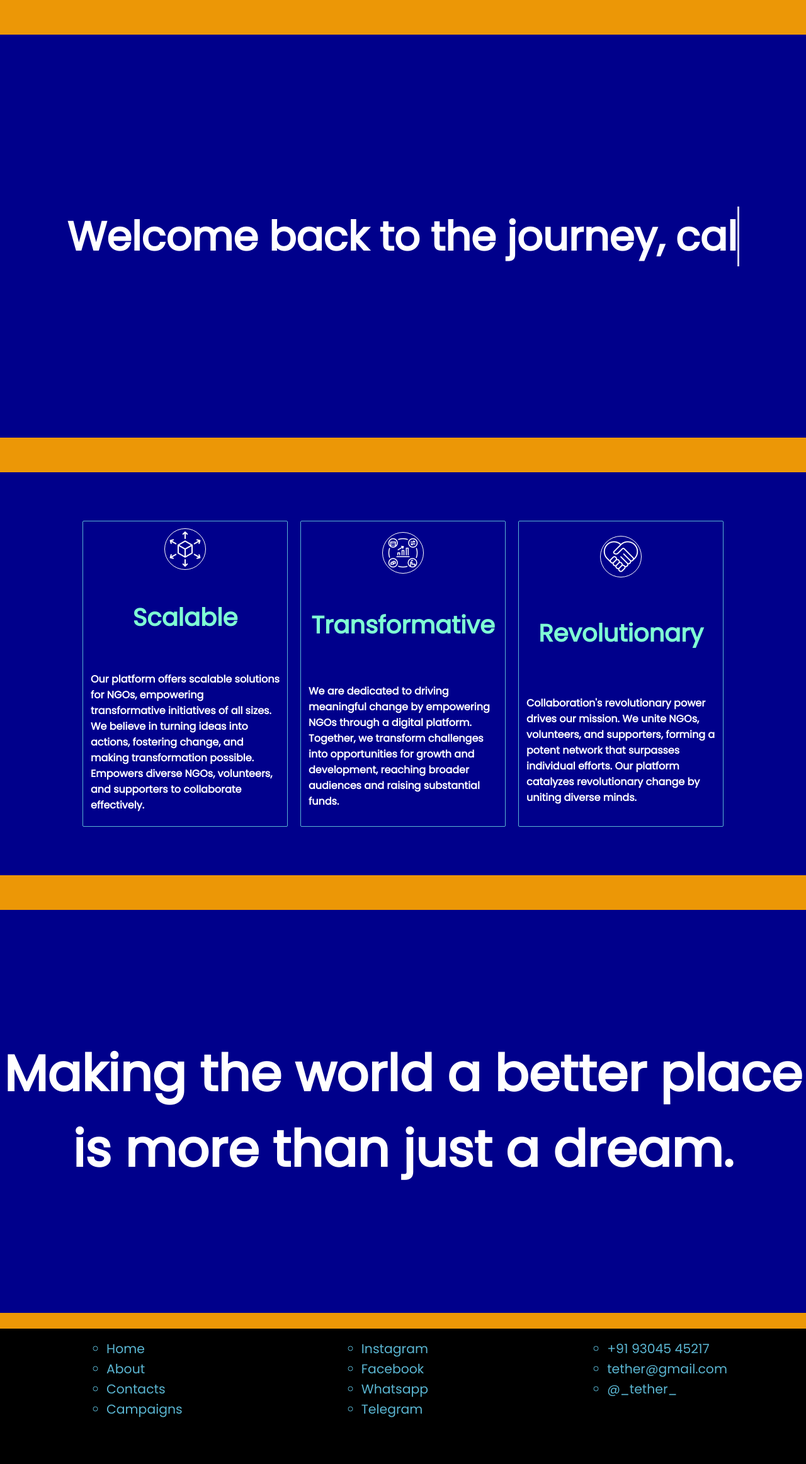
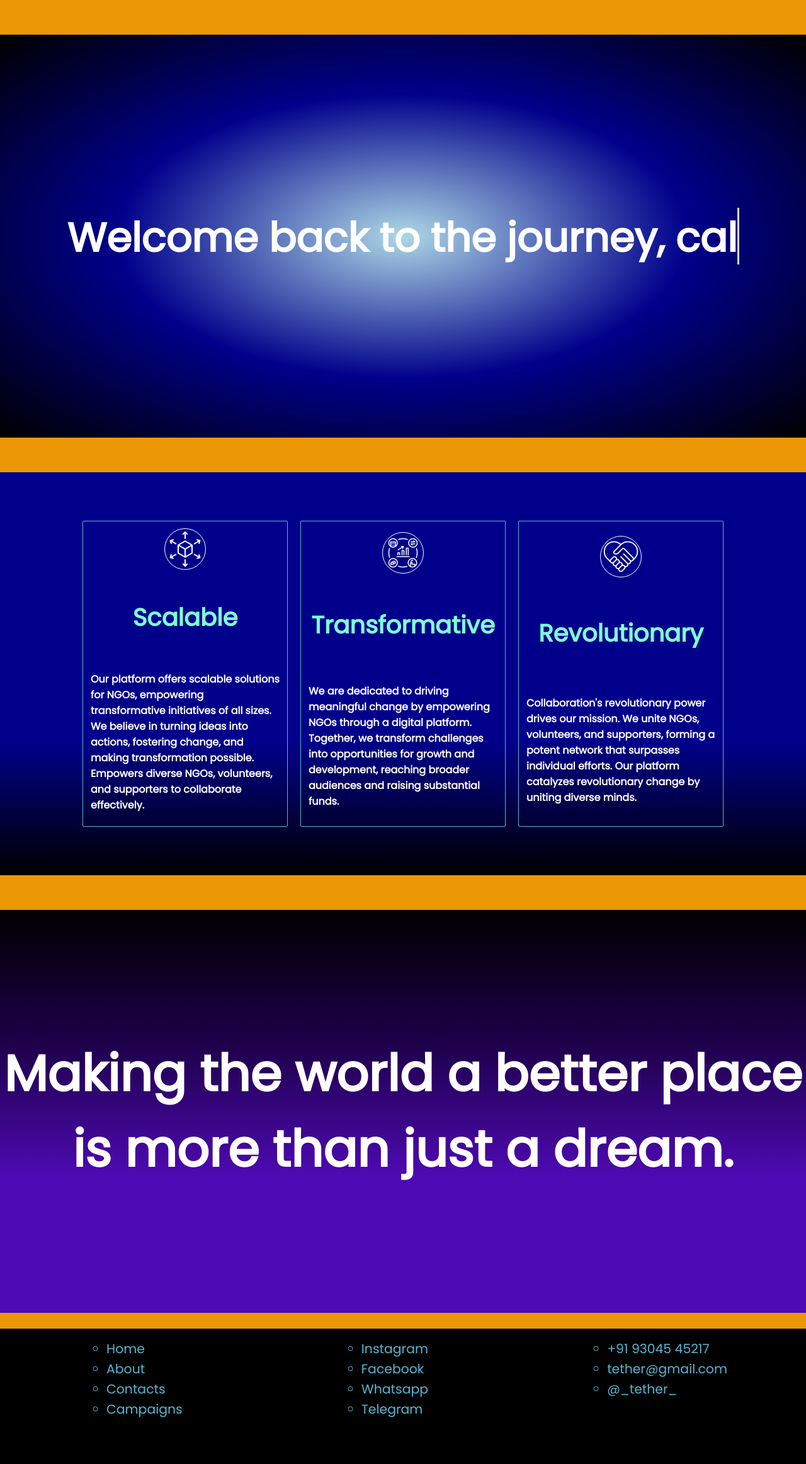
Before and after one commit to DominicCloud/Tether-by-CommunityConnect, a Django app: page / in a window 1280 px wide. Shown: the top 2325 px of the page at 63% size. Run offline with Django 4.2, Linux system fonts and the light colour scheme; a user stored in the database is signed in; data comes from the database, SQL or seed files in the repository; both versions use the stored data as it was after the commit.

Commit message:
Done
Full Project Implemented

```diff
--- a/static/create.css
+++ b/static/create.css
@@ -1,31 +1,13 @@
-.login-page{
-    padding:0;
-    margin: 0;
-    height: 100vh;
-    /* width: 100%; */
-    color: white;
-    /* border: 1px solid cyan; */
-    font-family: 'Poppins', sans-serif;
-    font-size: var(--root-font-size);
-    background-color: black;
-    display:flex;
-    align-items: center;
-    justify-content: center;
+.introductory-img h1{
+    background-image: linear-gradient(to right, rgba(0,0,0,0.2), rgba(0,0,0,0.5), rgba(0,0,0,0.7),rgba(0,0,0,0.7), rgba(0,0,0,0.5), rgba(0,0,0,0.2));
 }
-/* .form-container form{
-    border: 2px solid red;
-    border: 2px solid transparent;
-    background-color: var(--gray);
-    padding: 10px;
-    margin: 10px;
-    border-radius: 10px;
-
-    transition: border 0.3s ease-in;
-} */
 .form-container{
     display: flex;
     justify-content: center;
     align-items: center;
+    background-color: rgb(18, 18, 18);
+    border-bottom: 2px solid var(--blue);
+    padding: 20px 0px 20px 0px;
 }
 
 .form-container form{
--- a/static/display.css
+++ b/static/display.css
@@ -1,27 +1,45 @@
+/* body{
+    display: flex;
+    flex-direction: column;
+    align-items: center;
+} */
+
 .campaign-window{
     min-height: 8em;
     max-height: fit-content;
-    width: 100%;
     display: flex;
     flex-direction: column;
     justify-content: center;
     align-items: center;
-    margin: 55px 0px 25px 0px;
+    margin: 60px 0px 60px 0px;
     font-size: 3rem;
     font-weight: bold;
     color: white;
+    gap: 5px;
     padding: 20px 10px 20px 10px;
     background-color: darkblue;
 }
 
 .campaign-window h3 {
     background-color: black;
+    border-radius: 15px;
     padding: 2px 20px 2px 20px;
 }
 
+.campaign-window p {
+    font-size: 30px;
+    background-color: rgba(0, 0, 0, 0.5);
+    border-radius: 15px;
+}
+
+.graybg {
+    background-color: rgba(0, 0, 0, 0.5);
+    border-radius: 15px;
+}
 .c_info{
     font-size: 30px;
     align-self: flex-start;
+    padding: 5px;
 }
 
 /*STYLE 3 BUTTON*/
--- a/static/index.css
+++ b/static/index.css
@@ -82,18 +82,60 @@
     background-color: darkblue;
 }
 
+.special{
+    background-image: radial-gradient(lightblue, darkblue, black);
+}
+
 .page-window .welcome_user {
     font-size: calc(2*var(--root-font-size));
     overflow: hidden;
-    height: 100px;
+    height: 90px;
     max-height: fit-content;
     max-width: fit-content;
     animation: typing 3s steps(30) 1s 1 normal both, blink-caret 1s steps(30) 1s infinite;
     margin: 5px 20px 5px 20px;
     border-right: 3px solid transparent;
+    top: 200px;
+    left:150px;
     /* border: 2px solid salmon; */
 
 }
+/*
+.video-container {
+    position: relative;
+}
+
+video {
+    max-width: 100%;
+    height: auto;
+    display: block;
+}
+ */
+ .special2{
+    background-image: linear-gradient(to bottom, darkblue, darkblue, darkblue, black);
+}
+
+.special3{
+    background-image: linear-gradient(to bottom,black, rgb(30, 0, 75), rgb(78, 10, 180), rgb(78, 10, 180)  );
+}
+
+/* .page-window video{
+    .video-container {
+        position: relative;
+        width: 100%;
+        height: 400px;
+    }
+
+    video {
+        object-fit: cover;
+        width: 100%;
+        height: 100%;
+        position: absolute;
+        top: 0;
+        left: 0;
+    }
+
+} */
 
 @keyframes typing {
     from {
--- a/templates/create.html
+++ b/templates/create.html
@@ -2,7 +2,7 @@
 {% block title %}Create{% endblock title %}
 {% block body %}
 
-<div class="introductory-img">
+<div class="introductory-img" style="background: url('static/stock/default3.jpeg'); background-repeat:repeat-x; object-fit:fill;">
     <h1>Create Change, move lives</h1>
 </div>
 
--- a/templates/display.html
+++ b/templates/display.html
@@ -3,15 +3,15 @@
 {% block body %}
 {% for c in campaign %}
 {% if c.bgimg %}
-<div class="campaign-window" style="background: url({{c.bgimg.url}})">
+<div class="campaign-window" style="background: url({{c.bgimg.url}}); object-fit:fill;">
     <h3>{{c.title}}</h3>
     <p>{{c.description}}</p>
     <div>
         {% if c.doe %}
-        <div>{{c.campaign_type}} begins on {{c.doe}}</div>
+        <div class="graybg">{{c.campaign_type}} begins on {{c.doe}}</div>
         {% endif %}
 
-        <div class="c_info">
+        <div class="c_info graybg">
             <p><u>Contact Information:</u></p>
             {% for info in c.contact_info %}
                 {% for x in info %}
--- a/templates/index.html
+++ b/templates/index.html
@@ -3,8 +3,8 @@
 {% block body %}
 
 {% if request.user.is_authenticated %}
-<div class="page-window">
-  <p class="welcome_user">Welcome back to the journey, {{request.user}}</p>
+<div class="page-window special">
+  <p class="welcome_user overlay">Welcome back to the journey, {{request.user}}</p>
 </div>
 {% else %}
 <div class="page-window flex-column">
@@ -15,7 +15,7 @@
 </div>
 {% endif %}
 
-<div class="page-window">
+<div class="page-window special2">
   <div class="features flex-column">
     <img src="{% static "icons/scalability.png" %}" alt="icon" />
     <p>Scalable</p>
@@ -41,7 +41,7 @@
   </div>
 </div>
 
-<div class="page-window">
+<div class="page-window special3">
   Making the world a better place is more than just a dream.
 </div>
 {% endblock body %}
```
Also changed, not shown: db.sqlite3, static/stock/default3.jpeg (added), 1 other file.
